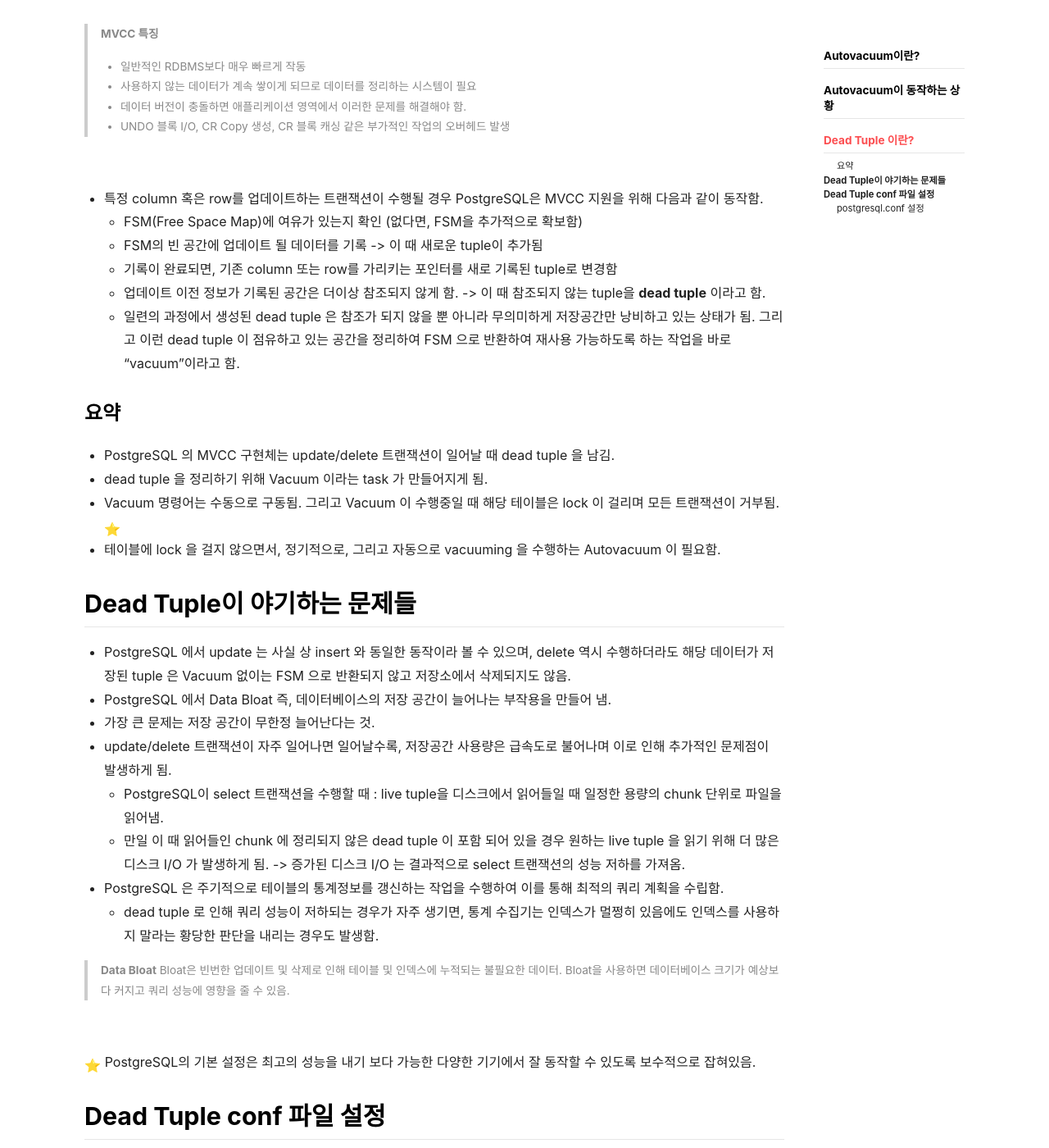
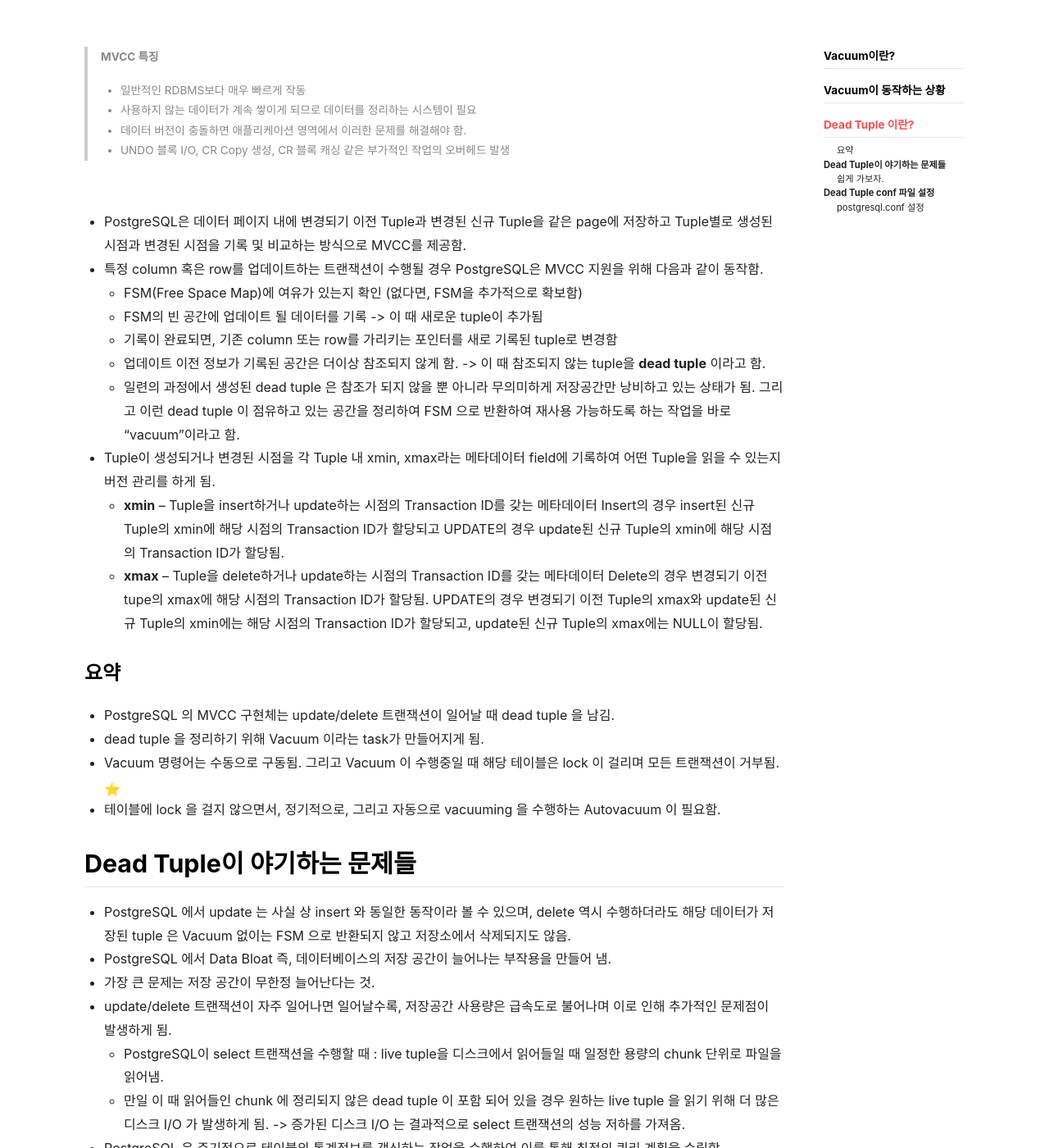
Before and after one commit to cloudnine-mj/cloudnine-mj.github.io, a Jekyll site: the page built from _posts/2023-10-30-DB- PostgreSQL Autovacuum.md, in a window 1280 px wide and 1400 px high, scrolled down 1249 px. Shown: the whole window at 82% size. Built offline with Jekyll 4.4.1, drawn with Linux system fonts in a browser that asks for light colours; nearby versions of some CDN libraries; emoji names are drawn with the system emoji font; some of the changed text lies outside the part shown.

Commit message:
prometheus vacuum modified

```diff
--- a/_posts/2023-10-30-DB- PostgreSQL Autovacuum.md
+++ b/_posts/2023-10-30-DB- PostgreSQL Autovacuum.md
@@ -1,6 +1,6 @@
 ---
 key: jekyll-text-theme
-title: 'PostgreSQL Autovacuum'
+title: 'PostgreSQL Vacuum'
 excerpt: ' PostgreSQL Autovacuum Research😎'
 tags: [PostgreSQL, Research]
 ---
@@ -8,14 +8,15 @@ tags: [PostgreSQL, Research]
 
 :star: PostgreSQL DB로 업무하다가 간단한 SQL select 쿼리도 시간이 엄청 오래 걸릴만큼 처리 속도가 느리고, CPU 사용률이 너무 높아져서(데이터 수집 주기에는 90%까지 올라감...) 원인을 찾다가 Autovacuum 이라는 것을 찾아냄.
 
-# Autovacuum이란?
+# Vacuum이란?
 
 * PostgreSQL에는 Autovacuum 이라는 개념이 존재 (Oracle, MariaDB, MySQL, SQLserver 등에는 존재하지 않는 개념)
-* PostgreSQL 사용 시 Vacuum 과 관련된 설정을 제대로 하지 않는다면 데이터베이스 트랜잭션이 증가했을 때, 성능이 느려지는 현상을 겪을 수 있음.
-* PostgreSQL 을 안정적으로 운용하기 위해서는 Autovacuum에 대해 알아야 함.
+* Vacuum은 PostgreSQL의 진공청소기 역할을 하는 동작
+* PostgreSQL 사용 시 Vacuum 과 관련된 설정을 제대로 안하면, 데이터베이스 트랜잭션이 증가했을 때, 성능이 느려지는 현상을 겪을 수 있음.
+* PostgreSQL을 안정적으로 운용하기 위해서는 Autovacuum에 대해 알아야 함.
 
 
-# Autovacuum이 동작하는 상황
+# Vacuum이 동작하는 상황
 
 1. XID wraparound를 방지하기 위해 XID를 고정할 때 (XID가 임계점에 도달할 경우 강제로 동작)
 2. 임계점 이상으로 늘어난 dead tuple 들을 제거하여 FSM(Free Space Map) 으로 반환하고자 할 때
@@ -25,7 +26,7 @@ tags: [PostgreSQL, Research]
 > XID는 트랜잭션이 일어날 때마다 하나씩 증가하며, MVCC 모델의 구현 및 읽기 일관성을 위해 사용
 
 # Dead Tuple 이란?
-* PostgreSQL에서 모든 데이터는 tuple 형태로 저장
+* PostgreSQL에서 모든 데이터는 tuple 형태로 저장 (PostgreSQL에서는 Record 대신 Tuple이라는 용어 사용)
 * tuple -> live tuple, dead tuple
 * dead tuple은 더이상 사용(참조)되지 않는 tuple
 * PostgreSQL의 MVCC로 인해 dead tuple이 발생
@@ -44,17 +45,25 @@ tags: [PostgreSQL, Research]
 
 <br>
 
+* PostgreSQL은 데이터 페이지 내에 변경되기 이전 Tuple과 변경된 신규 Tuple을 같은 page에 저장하고 Tuple별로 생성된 시점과 변경된 시점을 기록 및 비교하는 방식으로 MVCC를 제공함.
 * 특정 column 혹은 row를 업데이트하는 트랜잭션이 수행될 경우 PostgreSQL은 MVCC 지원을 위해 다음과 같이 동작함.
 	* FSM(Free Space Map)에 여유가 있는지 확인 (없다면, FSM을 추가적으로 확보함)
 	* FSM의 빈 공간에 업데이트 될 데이터를 기록 -> 이 때 새로운 tuple이 추가됨
 	* 기록이 완료되면, 기존 column 또는 row를 가리키는 포인터를 새로 기록된 tuple로 변경함
 	* 업데이트 이전 정보가 기록된 공간은 더이상 참조되지 않게 함. -> 이 때 참조되지 않는 tuple을 **dead tuple** 이라고 함.
 	* 일련의 과정에서 생성된 dead tuple 은 참조가 되지 않을 뿐 아니라 무의미하게 저장공간만 낭비하고 있는 상태가 됨. 그리고 이런 dead tuple 이 점유하고 있는 공간을 정리하여 FSM 으로 반환하여 재사용 가능하도록 하는 작업을 바로 "vacuum"이라고 함.
+* Tuple이 생성되거나 변경된 시점을 각 Tuple 내 xmin, xmax라는 메타데이터 field에 기록하여 어떤 Tuple을 읽을 수 있는지 버전 관리를 하게 됨.
+  - **xmin** – Tuple을 insert하거나 update하는 시점의 Transaction ID를 갖는 메타데이터
+    Insert의 경우 insert된 신규 Tuple의 xmin에 해당 시점의 Transaction ID가 할당되고
+    UPDATE의 경우 update된 신규 Tuple의 xmin에 해당 시점의 Transaction ID가 할당됨.
+  - **xmax** – Tuple을 delete하거나 update하는 시점의 Transaction ID를 갖는 메타데이터
+    Delete의 경우 변경되기 이전 tupe의 xmax에 해당 시점의 Transaction ID가 할당됨.
+    UPDATE의 경우 변경되기 이전 Tuple의 xmax와 update된 신규 Tuple의 xmin에는 해당 시점의 Transaction ID가 할당되고, update된 신규 Tuple의 xmax에는 NULL이 할당됨.
 
 ### 요약
 
 * PostgreSQL 의 MVCC 구현체는 update/delete 트랜잭션이 일어날 때 dead tuple 을 남김.
-* dead tuple 을 정리하기 위해 Vacuum 이라는 task 가 만들어지게 됨.
+* dead tuple 을 정리하기 위해 Vacuum 이라는 task가 만들어지게 됨.
 * Vacuum 명령어는 수동으로 구동됨. 그리고 Vacuum 이 수행중일 때 해당 테이블은 lock 이 걸리며 모든 트랜잭션이 거부됨. :star:
 * 테이블에 lock 을 걸지 않으면서, 정기적으로, 그리고 자동으로 vacuuming 을 수행하는 Autovacuum 이 필요함.
 
@@ -74,6 +83,18 @@ tags: [PostgreSQL, Research]
 > **Data Bloat**
 > Bloat은 빈번한 업데이트 및 삭제로 인해 테이블 및 인덱스에 누적되는 불필요한 데이터. Bloat을 사용하면 데이터베이스 크기가 예상보다 커지고 쿼리 성능에 영향을 줄 수 있음.
 
+###  쉽게 가보자.
+
+* 다른 DBMS에서도 데이터를 읽을 때 block 단위로 메모리에 올리듯이 PostgreSQL도 page 단위로 읽어와 메모리에 올림.
+* 다만 PostgreSQL에서는 MVCC 구현 방식의 특성상 Dead Tuple도 같은 page 내에 저장되기 때문에 page에 live Tuple뿐만 아니라 불필요한 Dead Tuple도 포함되어 있음.
+* page의 크기는 default 8KB로 한정되어 있고 Dead Tuple이 쓸모없이 공간만 차지하기 때문에
+필요한 live Tuple을 읽기 위해서는 더 많은 page를 읽어야 하고 이는 곧 더 많은 디스크 I/O 발생으로 이어지게 됨.
+
+* 즉,  dead tuple이 없는 상태에서는 id 1~8의 데이터를 읽기 위해 단 2개의 페이지만 읽으면 되는데 dead tuple이 많은 상태에서는 똑같은 데이터를 읽어도 2배의 페이지를 읽어야 한다는 것.
+
+* 즉, Dead Tuple은 테이블 공간의 비효율적 사용으로 인한 디스크 사용률 증가 이슈뿐만 아니라
+쿼리 성능에도 악영향을 끼치게 되는 PostgreSQL의 골칫덩이...
+
 <br>
 
 :star: PostgreSQL의 기본 설정은 최고의 성능을 내기 보다 가능한 다양한 기기에서 잘 동작할 수 있도록 보수적으로 잡혀있음.
```
Also changed, not shown: _posts/2023-12-03-Workflow.md (added, +68 -0 lines).
